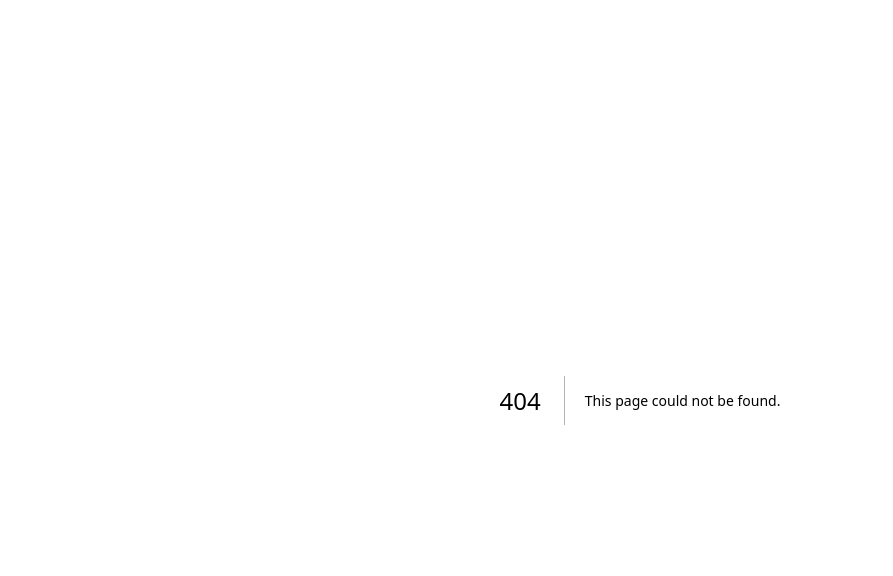
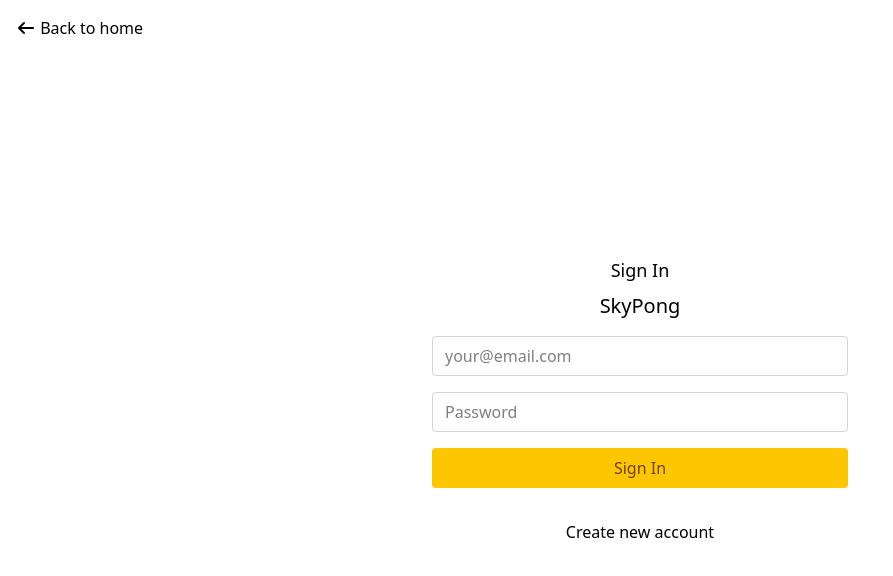
Before and after one commit to MartiMarsa/SkyPong, a Next.js app in the folder front/: page /login in a window 1280 px wide. Before the commit this address had no page. Shown: the top 576 px of the page, without its empty margins (0-893 px from the left). Built offline with nearby package versions, Linux system fonts and the light colour scheme.

Commit message:
fix: prxy routing

```diff
--- a/front/app/signin/page.js
+++ b/front/app/login/page.js
@@ -51,7 +51,7 @@ export default function SignInPage() {
 
             console.log("Datos validados:", data);
             // Call API here
-            const apiURL = 'https://localhost:8443/api/auth/signin'; // Asegúrate de que esta ruta sea correcta
+            const apiURL = 'api/auth/login'; // Asegúrate de que esta ruta sea correcta
             const response = await fetch(apiURL, {
                 method: 'POST',
                 headers: {
--- a/front/app/page.js
+++ b/front/app/page.js
@@ -25,7 +25,7 @@ export default function HomePage()
   return (
     <>
         <main className={ styles.main }>
-            <NavigationAppUI userURL="/signin" />
+            <NavigationAppUI userURL="/login" />
             <div className="main-content flex column justify-center align-center md:basis-3/4 lg:basis-1/2 flex flex-col">
                 <HeroUI />
             <NavigationLanguageUI />
--- a/front/app/signup/page.js
+++ b/front/app/signup/page.js
@@ -47,14 +47,14 @@ export default function SignUpPage() {
             console.log("Datos validados:", data);
 
             // Llamada a la API
-            const response = await fetch('/auth/signup', {
+            const response = await fetch('/api/auth/signup', {
                 method: 'POST',
                 headers: {
                     'Content-Type': 'application/json',
                 },
                 body: JSON.stringify(data),
             });
-
+            console.log("Response ",  response );
             if (!response.ok) {
                 throw new Error('Signup failed');
             }
@@ -140,7 +140,7 @@ export default function SignUpPage() {
                 </form>
 
                 <div className={styles.registerWrapper}>
-                    <Link href="/signin">{t.signUpPage.hasAccount}</Link>
+                    <Link href="/login">{t.signUpPage.hasAccount}</Link>
                 </div>
             </article>
         </main>
```
Also changed, not shown: 1 other file (tests, documents, lock files or other folders).
